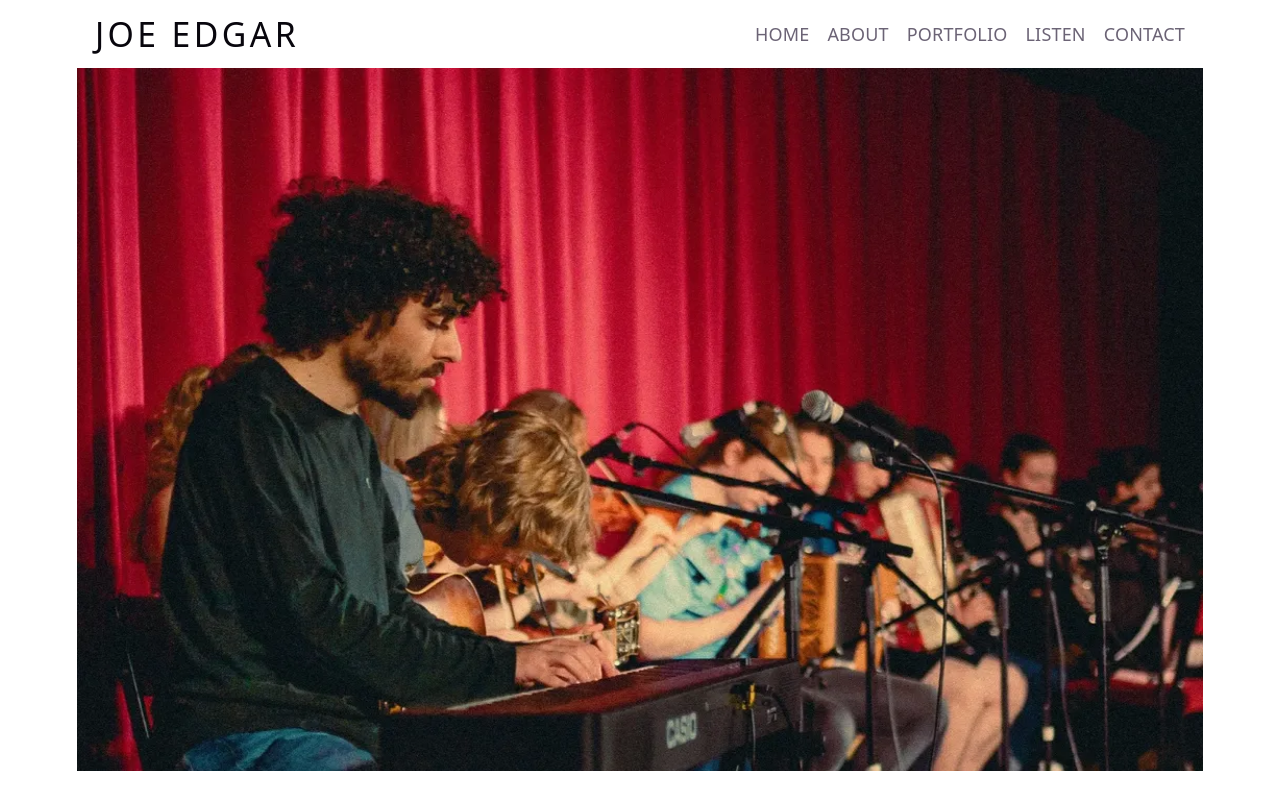
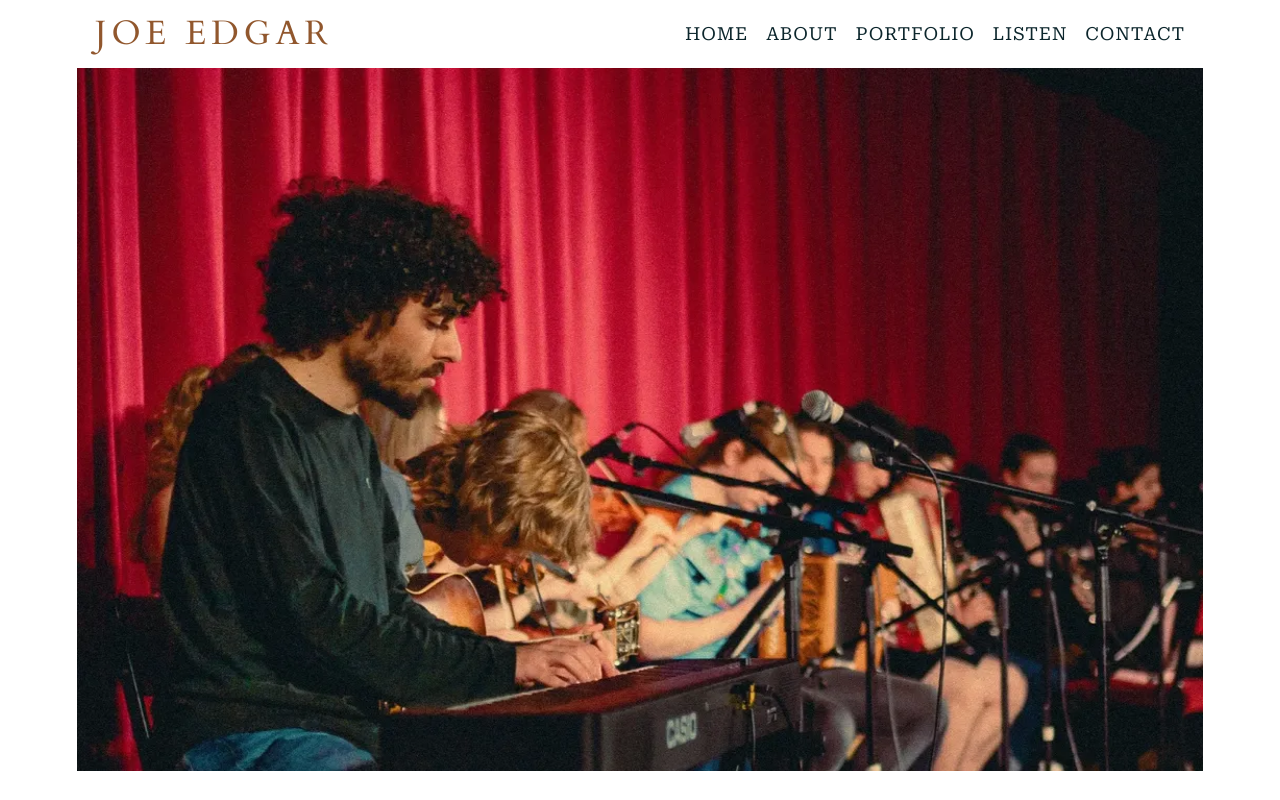
Before and after one commit to joe-edgar-music/joe-portfolio, a React (Vite) app: page / in a window 1280 px wide. Shown: the top 800 px of the page. Built offline with nearby package versions, Linux system fonts and the light colour scheme.

Commit message:
Font and colour changes

```diff
--- a/src/components/About.tsx
+++ b/src/components/About.tsx
@@ -10,7 +10,7 @@ export default function About() {
         Conducting Scholarship in my 2nd year. I have a creative and collaborative approach to
         composition, involving performers wherever possible, and experimenting with technology to create
         unique soundscapes for my music. I am a skilled technologist, with experience in all levels of music-
-        making from recording through to production and implementation in games. hello world
+        making from recording through to production and implementation in games.
       </p>
     </section>
   );
--- a/src/content/projects/the_effect.md
+++ b/src/content/projects/the_effect.md
@@ -1,6 +1,6 @@
 ---
 title: The Effect
-description: Soundtrack
+description: Play Soundtrack
 image_url: /assets/images/the_effect/cover_photo.jpg
 featured: true
 order: 3
--- a/src/index.css
+++ b/src/index.css
@@ -1,8 +1,11 @@
+@import url("https://fonts.googleapis.com/css2?family=Cardo:wght@400;500&family=DM+Sans:wght@400;500&display=swap");
+@import url("https://fonts.googleapis.com/css2?family=Roboto+Serif:wght@400;500&display=swap");
+@import url("https://fonts.googleapis.com/css2?family=Philosopher:wght@400;500&display=swap");
 @import "tailwindcss";
 
 :root {
-  --text: #6b6375;
-  --text-h: #08060d;
+  --text: #0c262c;
+  --text-h: #91572d;
   --bg: #fff;
   --border: #e5e4e7;
   --code-bg: #f4f3ec;
@@ -13,12 +16,12 @@
   --shadow:
     rgba(0, 0, 0, 0.1) 0 10px 15px -3px, rgba(0, 0, 0, 0.05) 0 4px 6px -2px;
 
-  --sans: system-ui, 'Segoe UI', Roboto, sans-serif;
-  --heading: system-ui, 'Segoe UI', Roboto, sans-serif;
+  --sans: "Roboto Serif", system-ui, 'Segoe UI', Roboto, sans-serif;
+  --heading: "Philosopher", system-ui, 'Segoe UI', Roboto, sans-serif;
   --mono: ui-monospace, Consolas, monospace;
 
-  font: 18px/145% "DM Sans", var(--sans);
-  letter-spacing: 0.18px;
+  font: 18px/145% var(--sans);
+  letter-spacing: 0.8px;
   color-scheme: light dark;
   color: var(--text);
   background: var(--bg);
@@ -34,9 +37,9 @@
 
 @media (prefers-color-scheme: dark) {
   :root {
-    --text: #9ca3af;
-    --text-h: #f3f4f6;
-    --bg: oklch(21% 0.006 285.885);
+    --text: #FAFAFA;
+    --text-h: #CA9773;
+    --bg: #0c262c;
     --border: #2e303a;
     --code-bg: #1f2028;
     --accent: #c084fc;
@@ -67,12 +70,19 @@ body {
   margin: 0;
 }
 
-h1,
+h1 {
+  font-family: "Cardo", var(--heading);
+  font-weight: 500;
+  color: var(--text-h);
+  letter-spacing: 5px;
+}
+
 h2,
 h3 {
   font-family: var(--heading);
   font-weight: 500;
   color: var(--text-h);
+  letter-spacing: 3px;
 }
 
 p {
```
